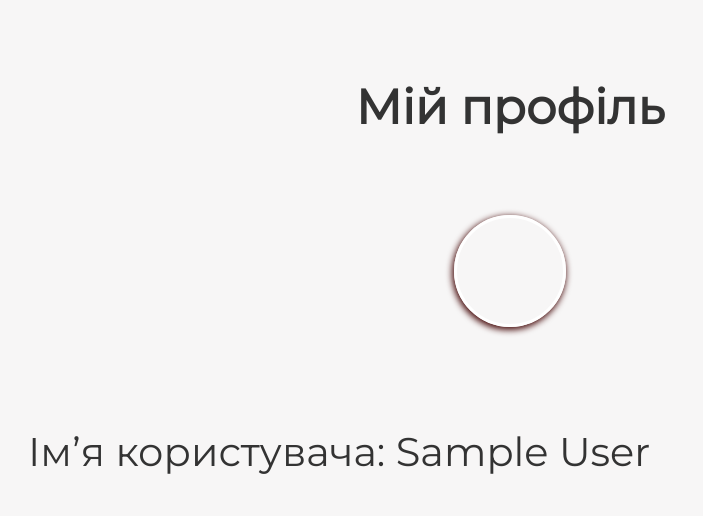
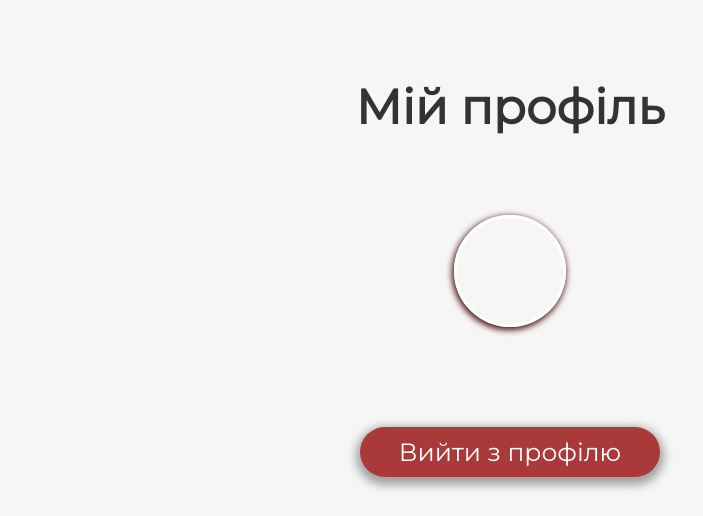
Before and after one commit to movchun567/Gym_Assistant, a Flask app: page /my_profile/ in a window 1280 px wide. Shown: the part 269-785 px from the top of the page, without its empty margins (130-833 px from the left). Run offline with Flask 3, Linux system fonts and the light colour scheme; the visitor is signed in with stand-in values (Sample User, id 1).

Commit message:
signout button

```diff
--- a/static/css/my_profile.css
+++ b/static/css/my_profile.css
@@ -324,6 +324,36 @@ a:active {
   cursor: pointer;
 }
 
+.button {
+
+  border: 0;
+  width: 300px;
+  height: 50px;
+  outline: none;
+  border-radius: 50px;
+  margin: 10px 0 30px 0;
+  margin-top: 25px;
+  font-size: 25px;
+  background: rgba(170,58,58,1);
+  color: white;
+  transition: all.5s ease;
+  cursor: pointer;
+  box-shadow:0 4px 10px 4px rgba(30,31,38,.4);
+  text-align: center;
+  display: flex;
+  text-align: center;
+  margin: auto;
+  align-items: center;
+  display: block;
+  line-height: 2;
+}
+
+.button:hover {
+  background: rgba(255,255,255,1);
+  color: rgba(170,58,58,1);
+  box-shadow:0 4px 10px 4px rgba(30,31,38,.4);
+}
+
 .card__btn span {
   margin-left: 1rem;
   transition: var(--transition);
--- a/templates/my_profile.html
+++ b/templates/my_profile.html
@@ -21,6 +21,7 @@
         <div class="gray_bcground">
             <span class="v633_61"><h2>Мій профіль</h2></span>
             <div class = 'profile_photo'></div>
+            <a href="/user/signout" class="button" style="font-family: Montserrat;">Вийти з профілю</a>
             <p class = 'characteristics'>Імʼя користувача: {{session['user']['name']}} </p>
             <p class = 'characteristics'>Вага:  {{session['user']['weight']}}</p>
             <p class = 'characteristics'>Зріст:  {{session['user']['height']}} см</p>
```
